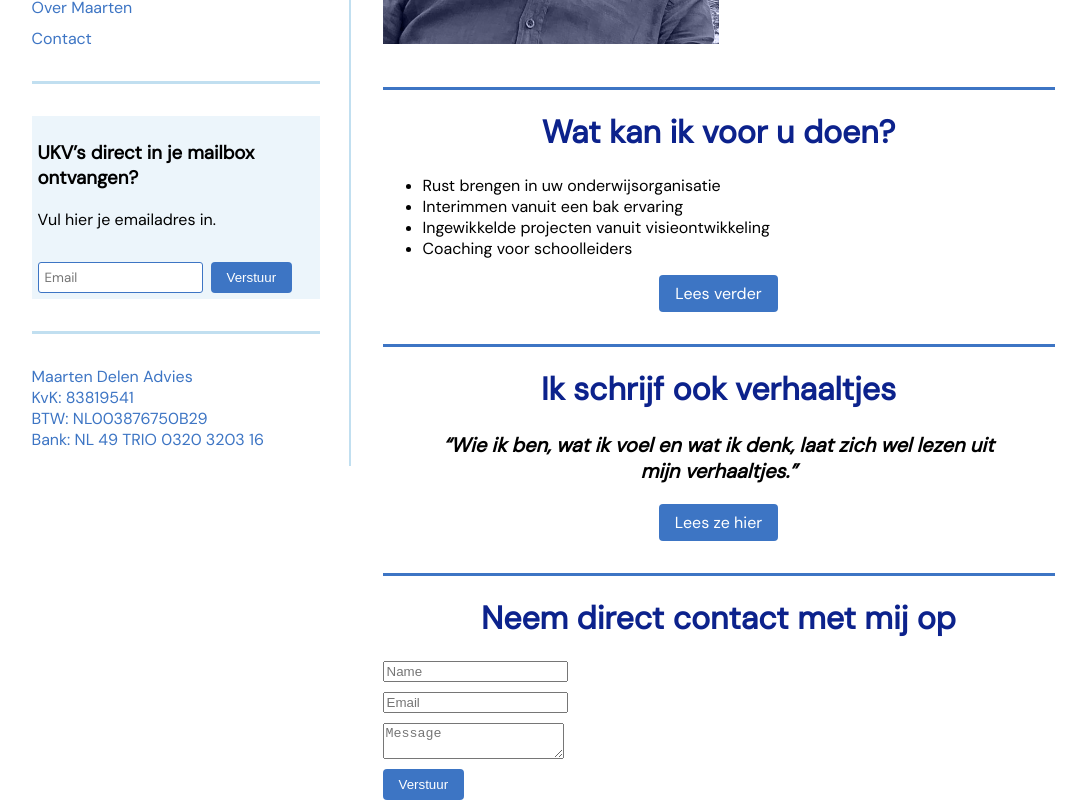
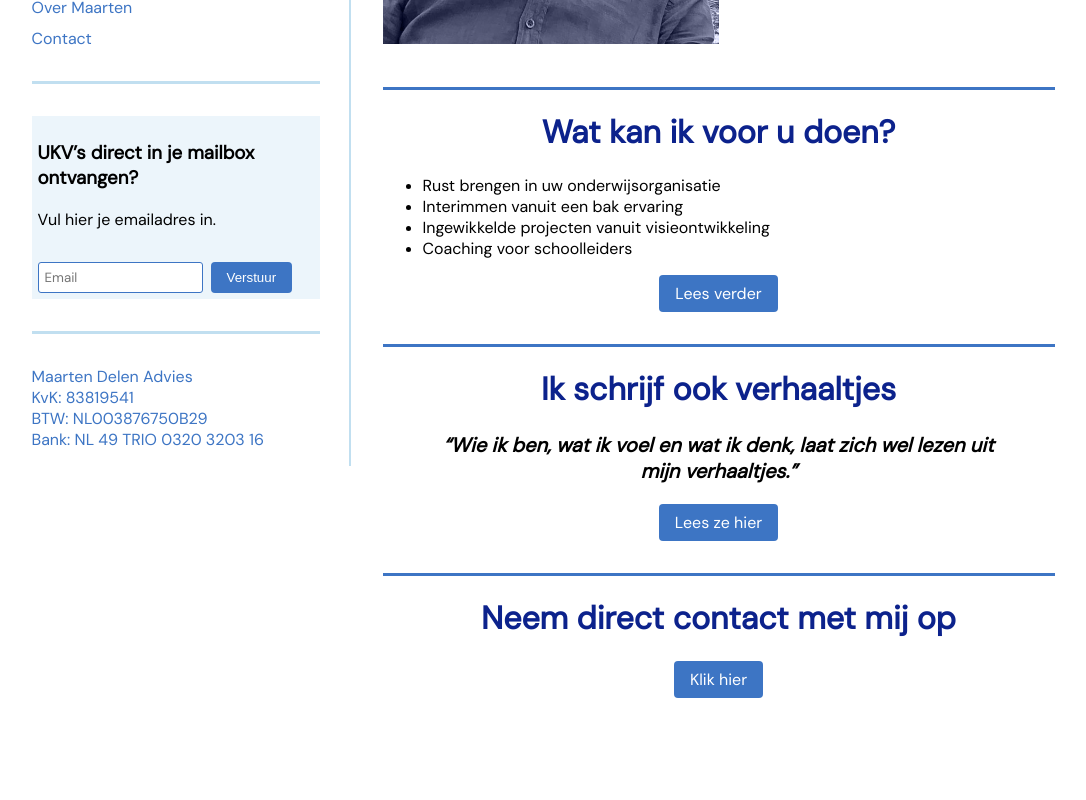
Before and after one commit to dielisdelen/MDAdvies_v2, a React (Create React App) app: page / in a window 1280 px wide. Shown: the part 324-1124 px from the top of the page, without its empty margins (97-1183 px from the left). After the commit the page ends 1054 px from the top, so only its background shows below. Built offline with nearby package versions, Linux system fonts and the light colour scheme.

Commit message:
Backend And DB added

```diff
--- a/public/index.html
+++ b/public/index.html
@@ -24,7 +24,7 @@
       work correctly both with client-side routing and a non-root public URL.
       Learn how to configure a non-root public URL by running `npm run build`.
     -->
-    <title>React App</title>
+    <title>Maarten Delen Advies</title>
   </head>
   <body>
     <noscript>You need to enable JavaScript to run this app.</noscript>
--- a/src/RightColumn.css
+++ b/src/RightColumn.css
@@ -4,4 +4,6 @@
     width: 672px;
 }
 
+/* test */
+
 /* ... Additional styles for the homepage ... */
--- a/src/components/LeftColumn.js
+++ b/src/components/LeftColumn.js
@@ -1,8 +1,22 @@
-import React from 'react';
+import React, { useState } from 'react';
 import '../LeftColumn.css';
 import { NavLink } from 'react-router-dom';
+import axios from 'axios';
 
 function LeftColumn() {
+    const [email, setEmail] = useState(''); // <-- Create state for the email
+
+    const handleSubmit = async (event) => {
+        event.preventDefault();
+
+        try {
+            const response = await axios.post('http://localhost:5000/submit-email', { email });
+            console.log(response.data.message);
+        } catch (error) {
+            console.error('Error submitting email:', error);
+        }
+    };
+
     return (
         <div className="left-column">
             <img src="/MDA_Logo.svg" alt="MDA Logo" className="logo" />
@@ -23,8 +37,14 @@ function LeftColumn() {
             <div className="newsletter-box">
                 <h3>UKV’s direct in je mailbox ontvangen?</h3>
                 <p>Vul hier je emailadres in.</p>
-                <input className="newsletter-box input" type="email" placeholder="Email" />
-                <button className="btn">Verstuur</button>
+                <input
+                    className="newsletter-box input"
+                    type="email"
+                    placeholder="Email"
+                    value={email} // <-- Bind the email state
+                    onChange={e => setEmail(e.target.value)} // <-- Update state on change
+                />
+                <button className="btn" onClick={handleSubmit}>Verstuur</button>
             </div>
 
             <hr className="divider" />
--- a/src/pages/Home.js
+++ b/src/pages/Home.js
@@ -32,13 +32,9 @@ function HomePageRightColumn() {
 
       <h1>Neem direct contact met mij op</h1>
 
-      {/* Placeholder for the contact form */}
-      <form>
-        <input type="text" placeholder="Name" className="contact-input-field"/>
-        <input type="email" placeholder="Email" className="contact-input-field"/>
-        <textarea placeholder="Message" className="contact-input-field"></textarea>
-        <button type="submit" className="blue-button">Verstuur</button>
-      </form>
+      <Link to="/Contact" className="blue-button centered-button">Klik hier</Link>
+
+
     </div>
   );
 }
```
Also changed, not shown: 1 other file (tests, documents, lock files or other folders).
